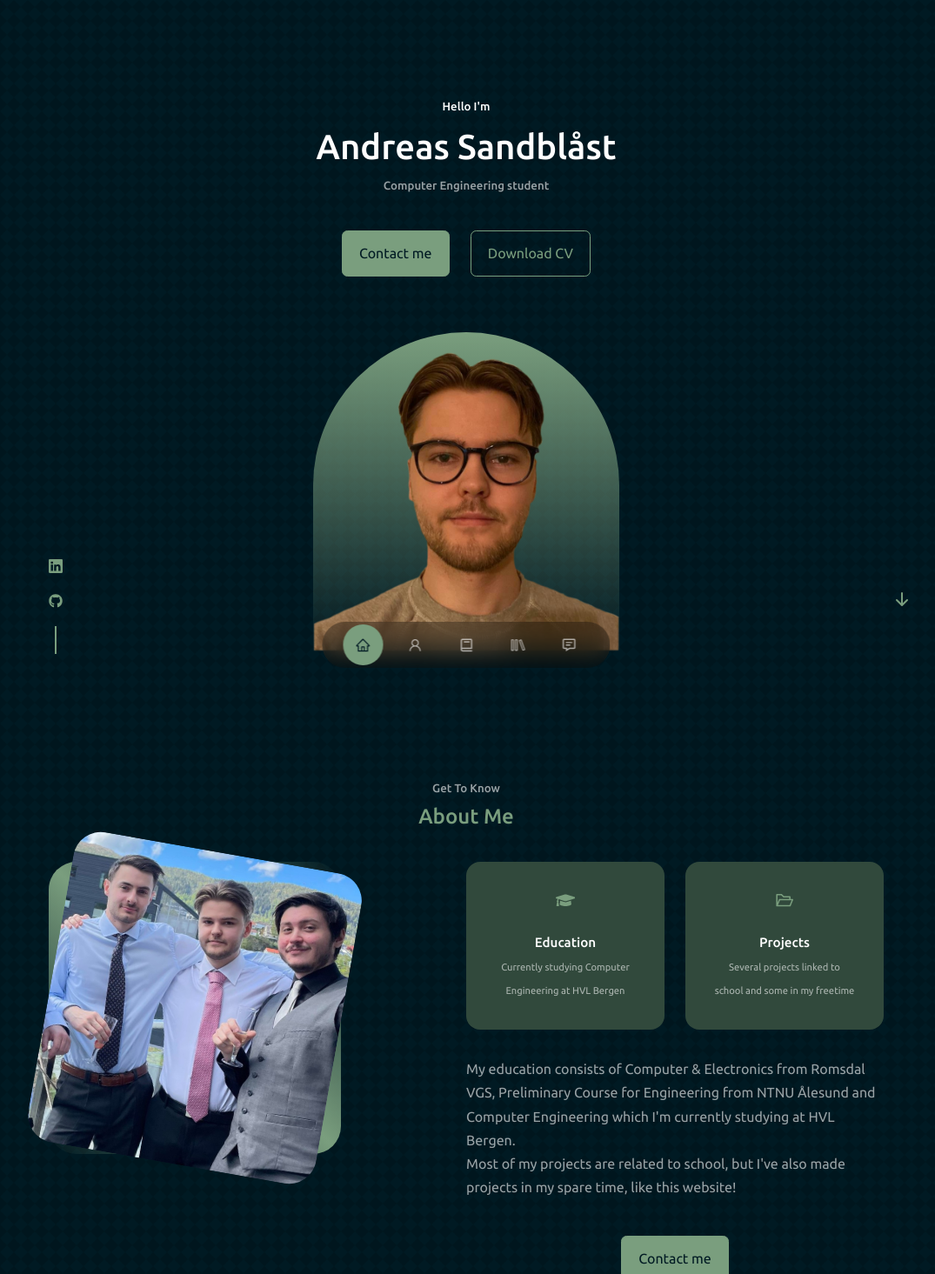
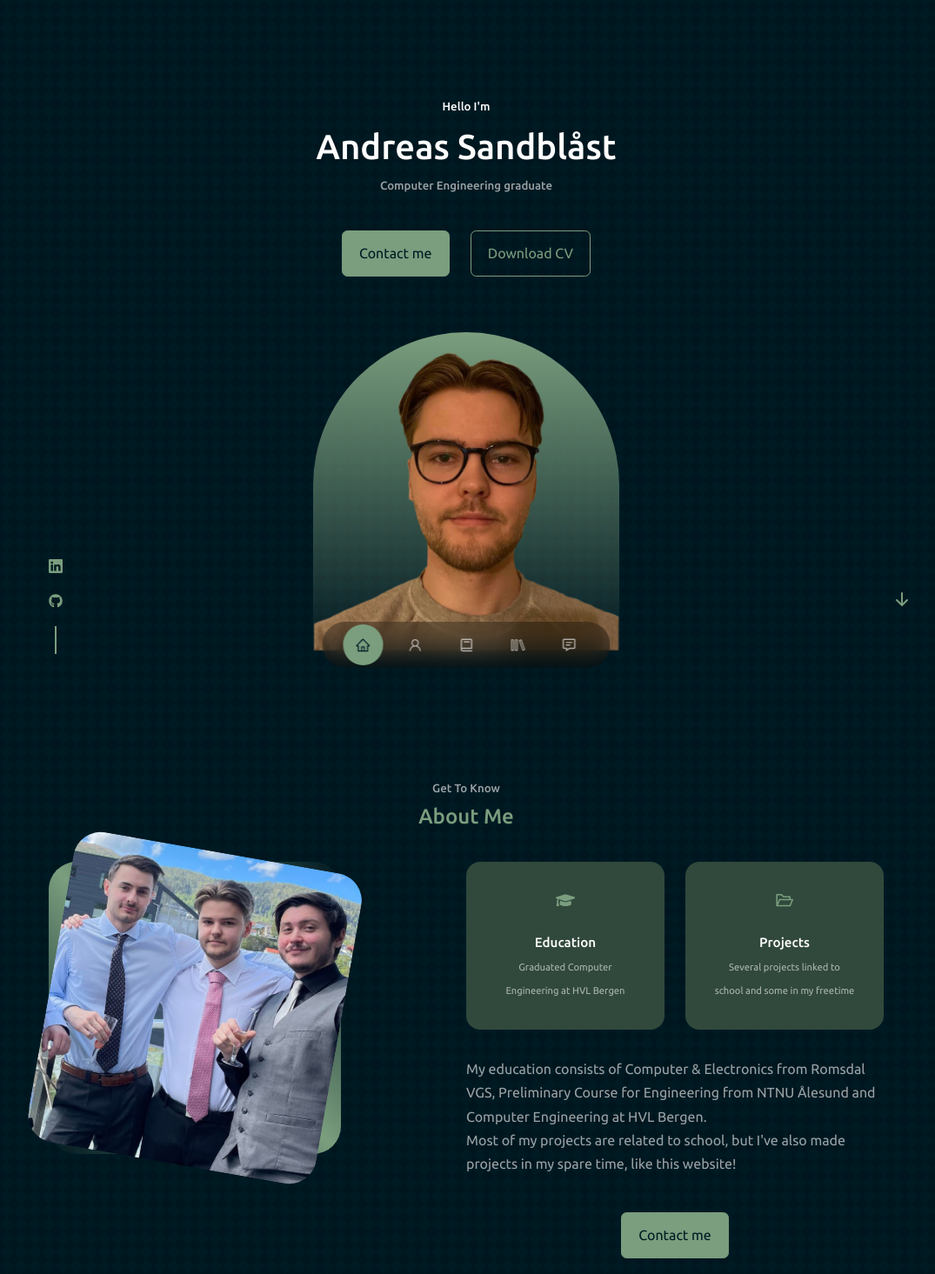
Before and after one commit to Andy-Sandy/Portfolio-Website-React, a React (Create React App) app: page / in a window 1280 px wide. Shown: the top 1465 px of the page at 87% size, without its empty margins (104-1179 px from the left). Built offline with nearby package versions, Linux system fonts and the light colour scheme.

Commit message:
Updated section to say graduate instead of student

```diff
--- a/src/components/about/About.jsx
+++ b/src/components/about/About.jsx
@@ -22,7 +22,7 @@ function About() {
             <article className="about__card">
               <FaGraduationCap className='about__icon'/>
               <h5>Education</h5>
-              <small>Currently studying Computer Engineering at HVL Bergen</small>
+              <small>Graduated Computer Engineering at HVL Bergen</small>
             </article>
 
             <article className="about__card">
@@ -35,7 +35,7 @@ function About() {
 
           <p>
             My education consists of Computer & Electronics from Romsdal VGS,
-            Preliminary Course for Engineering from NTNU Ålesund and Computer Engineering which I'm currently studying at HVL Bergen. <br/>
+            Preliminary Course for Engineering from NTNU Ålesund and Computer Engineering at HVL Bergen. <br/>
             Most of my projects are related to school, but I've also made projects in my spare time, like this website!
           </p>
 
--- a/src/components/header/Header.jsx
+++ b/src/components/header/Header.jsx
@@ -11,7 +11,7 @@ const Header = () => {
       <div className="container header__container">
         <h5>Hello I'm</h5>
         <h1>Andreas Sandblåst</h1>
-        <h5 className="text-light">Computer Engineering student</h5>
+        <h5 className="text-light">Computer Engineering graduate</h5>
         <CTA />
         <HeaderSocials />
 
```
